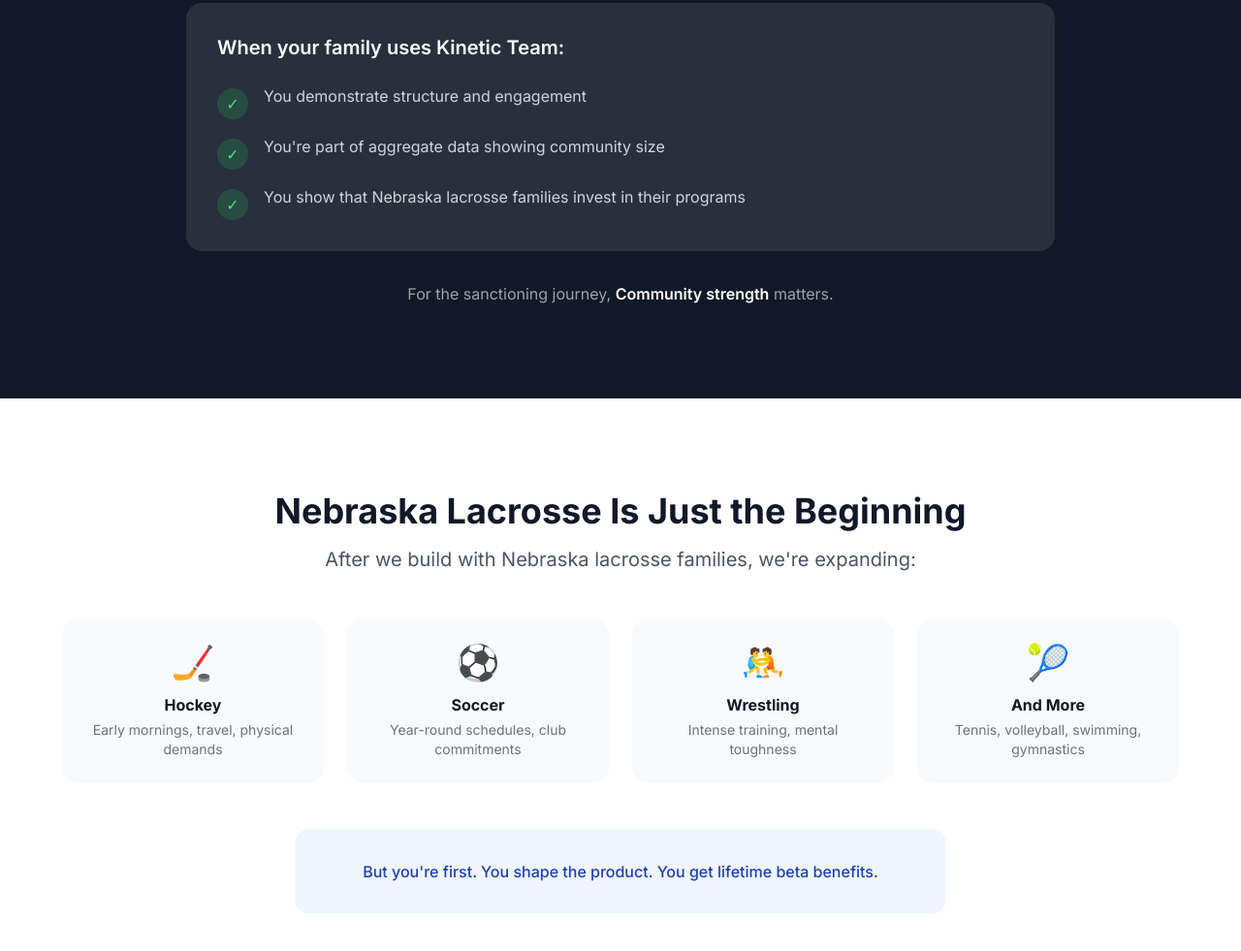
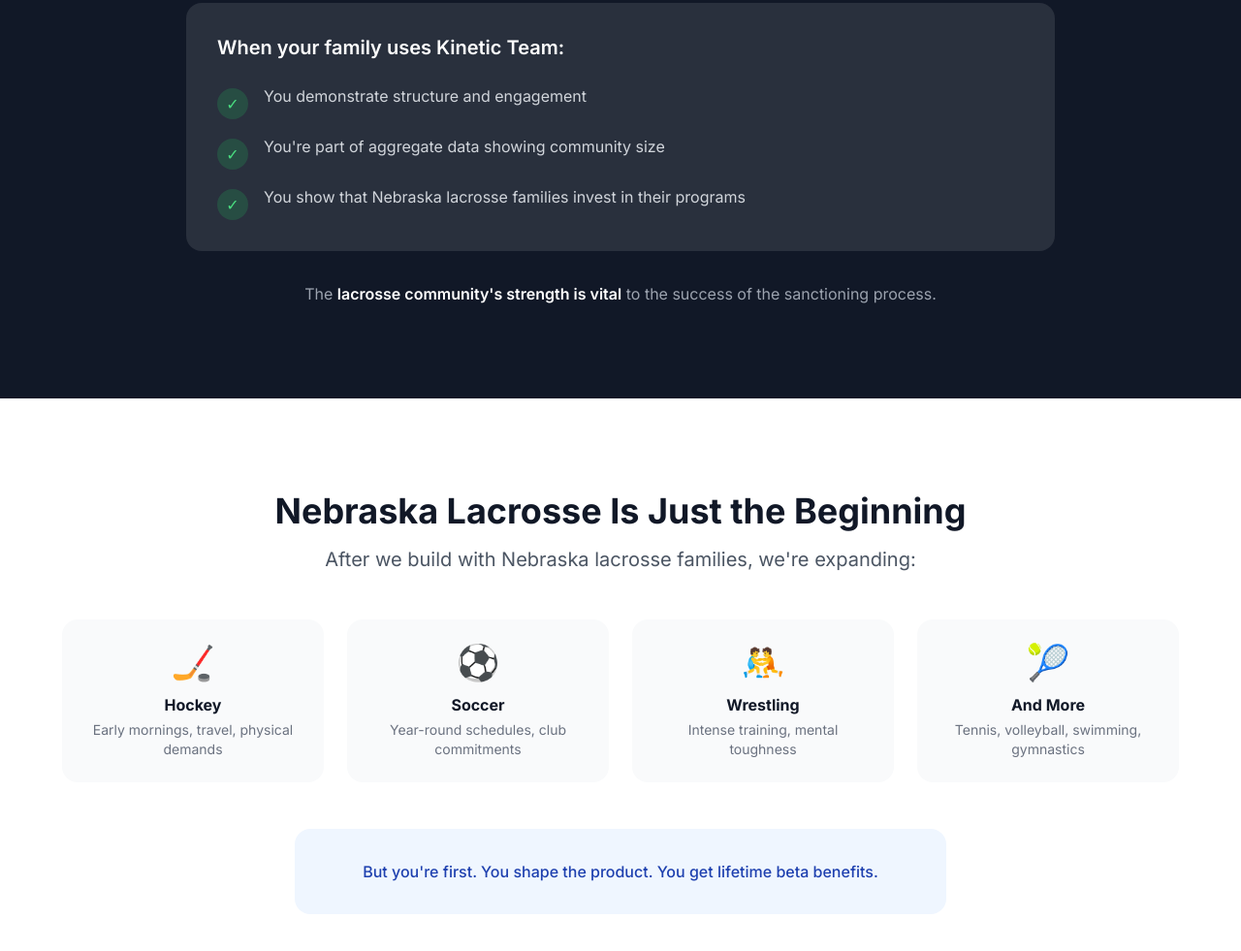
Before and after one commit to emb8767/kinetic-landing, a plain HTML site: page index.html in a window 1280 px wide. Shown: the part 9506-10487 px from the top of the page at 97% size. Drawn offline with nearby package versions, Linux system fonts and the light colour scheme.

Commit message:
Update index.html

```diff
--- a/index.html
+++ b/index.html
@@ -829,7 +829,7 @@
             </div>
 
             <p class="text-center text-gray-400">
-                For the sanctioning journey, <span class="text-white font-semibold">Community strength</span> matters.
+                The <span class="text-white font-semibold">lacrosse community's strength is vital</span> to the success of the sanctioning process.
             </p>
         </div>
     </section>
```
